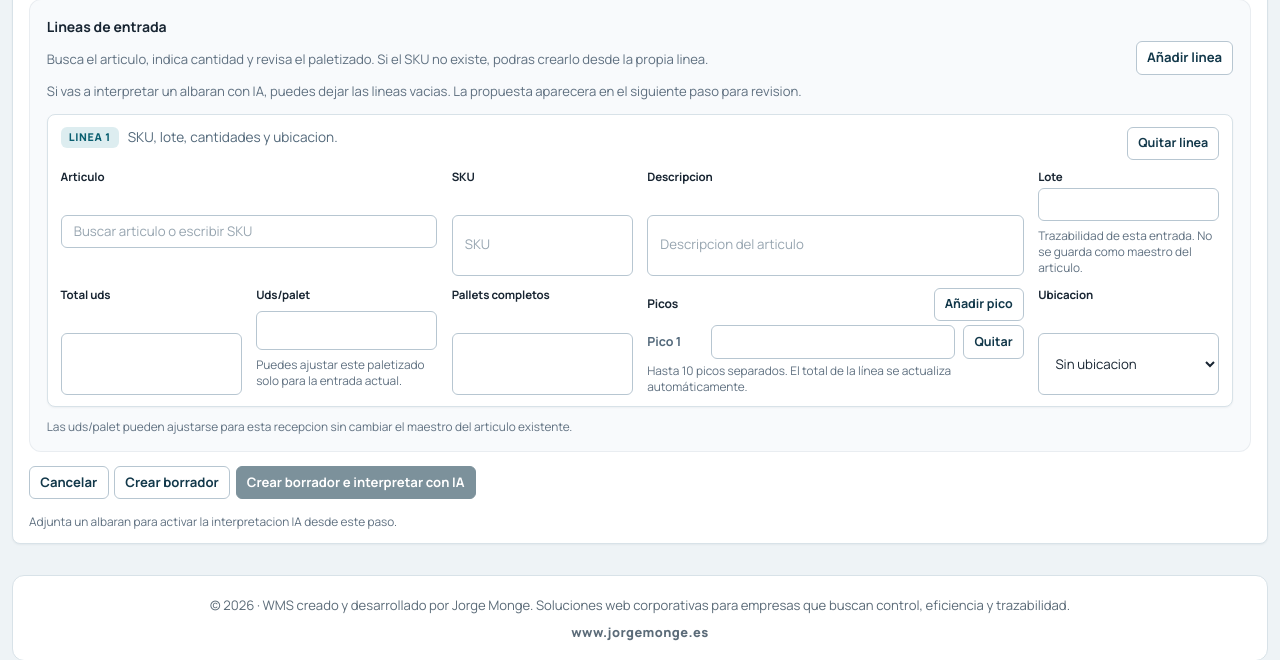
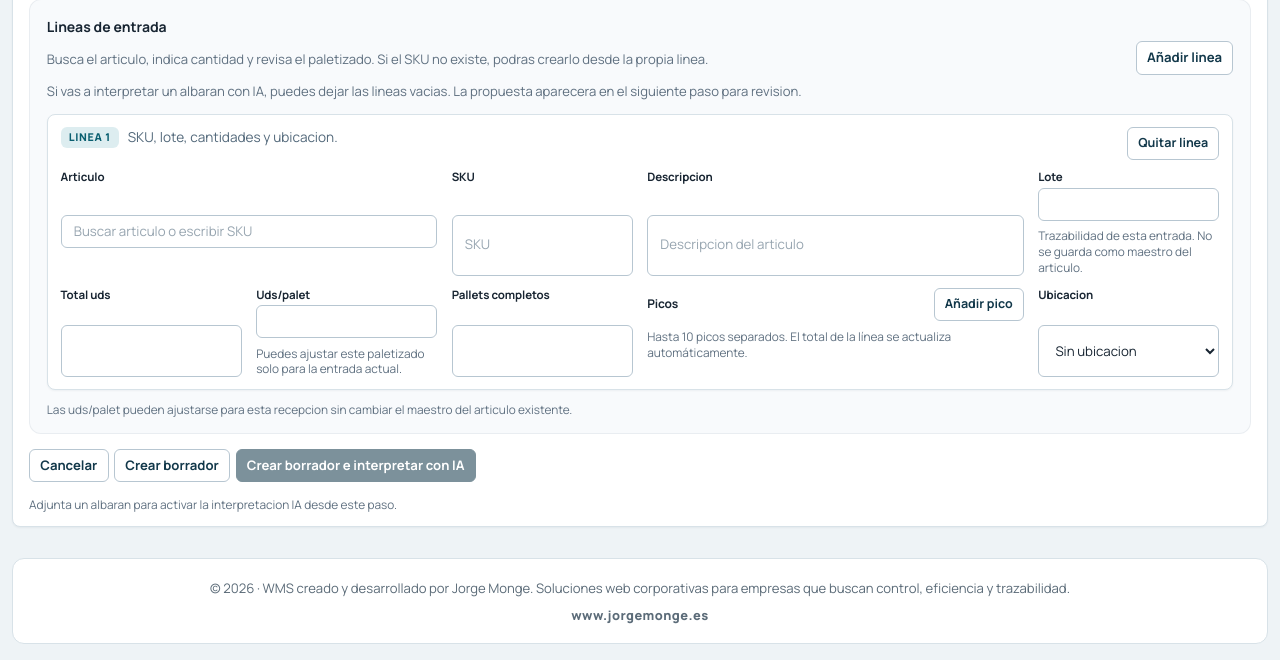
Before and after one commit to maximoslu/WMS_LARAVEL, a Laravel app: page /entradas/crear in a window 1280 px wide. Shown: the part 1022-1682 px from the top of the page. Run offline with Laravel 12, Linux system fonts and the light colour scheme; the visitor is signed in with stand-in values (Sample User, id 1); data comes from the database, SQL or seed files in the repository; data that the repository does not hold is empty; style sheets or scripts are compiled from the project's sources; some web fonts are replaced.

Commit message:
fix: allow receipt lines without peaks

```diff
--- a/app/Services/GoodsReceipts/TiAutoGoodsReceiptExcelImportService.php
+++ b/app/Services/GoodsReceipts/TiAutoGoodsReceiptExcelImportService.php
@@ -82,7 +82,7 @@ class TiAutoGoodsReceiptExcelImportService
                     'quantity_units' => $line['quantity_units'],
                     'units_per_pallet' => $line['units_per_pallet'],
                     'pallet_count' => $line['pallet_count'],
-                    'pico_units' => 0,
+                    'pico_units' => null,
                     'notes' => $this->lineNotes($line),
                 ]);
             }
--- a/resources/views/goods-receipts/_line-row.blade.php
+++ b/resources/views/goods-receipts/_line-row.blade.php
@@ -4,13 +4,10 @@
         ->mapWithKeys(fn (int $number): array => [$number => $row['peak_'.$number] ?? null])
         ->filter(fn (mixed $value): bool => $value !== null && $value !== '');
 
-    if ($peakValues->isEmpty() && filled($row['pico_units'] ?? null)) {
+    if ($peakValues->isEmpty() && (int) ($row['pico_units'] ?? 0) > 0) {
         $peakValues->put(1, $row['pico_units']);
     }
 
-    if ($peakValues->isEmpty()) {
-        $peakValues->put(1, null);
-    }
 @endphp
 
 <article class="surface-card compact-card goods-receipt-line-card" data-line-row data-line-index="{{ $index }}">
```
Also changed, not shown: tests/Feature/TiAutoGoodsReceiptExcelImportTest.php (+6 -0 lines).
